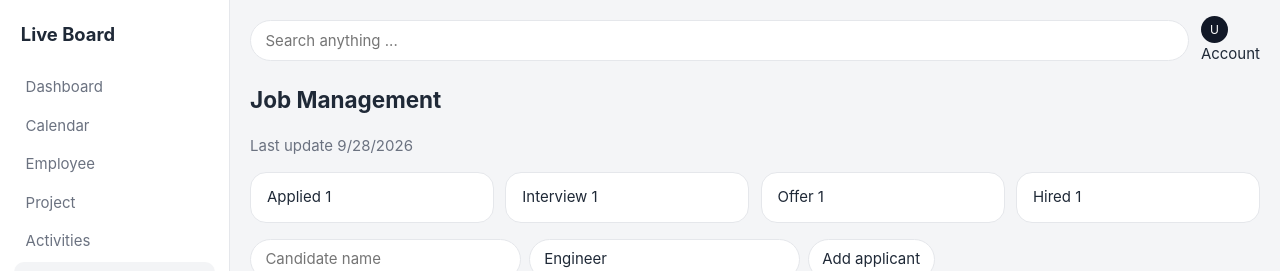
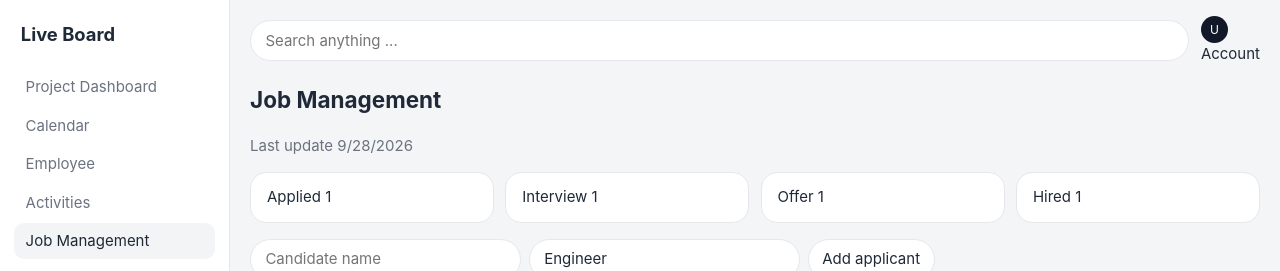
Before and after one commit to ArnoldsPortfolio/live-board, a Next.js app in the folder frontend/: page /dashboard/jobs in a window 1280 px wide. Shown: the top 271 px of the page. Built offline with nearby package versions, Linux system fonts and the light colour scheme; no server answers.

Commit message:
Rename Dashboard to Project Dashboard and drop Project tab

```diff
--- a/frontend/app/components/AppShell.tsx
+++ b/frontend/app/components/AppShell.tsx
@@ -5,10 +5,9 @@ import { ReactNode, useEffect, useState } from "react";
 import { signOut } from "@/lib/api";
 
 const NAV = [
-  { href: "/dashboard", label: "Dashboard" },
+  { href: "/dashboard", label: "Project Dashboard" },
   { href: "/dashboard/calendar", label: "Calendar" },
   { href: "/dashboard/employees", label: "Employee" },
-  { href: "/dashboard", label: "Project" },
   { href: "/dashboard/activities", label: "Activities" },
   { href: "/dashboard/jobs", label: "Job Management" },
   { href: "/dashboard/payroll", label: "Payroll" },
@@ -24,16 +23,13 @@ export default function AppShell({ title, children }: { title: string; children:
   const [dark, setDark] = useState(false);
   const [email, setEmail] = useState("");
   const [updated, setUpdated] = useState("");
-
   useEffect(() => {
     setEmail(localStorage.getItem("email") ?? "");
     setUpdated(new Date().toLocaleDateString());
   }, []);
-
   useEffect(() => {
     document.documentElement.classList.toggle("dark", dark);
   }, [dark]);
-
   return (
     <div className="sage">
       <aside className="sage-nav">
```
